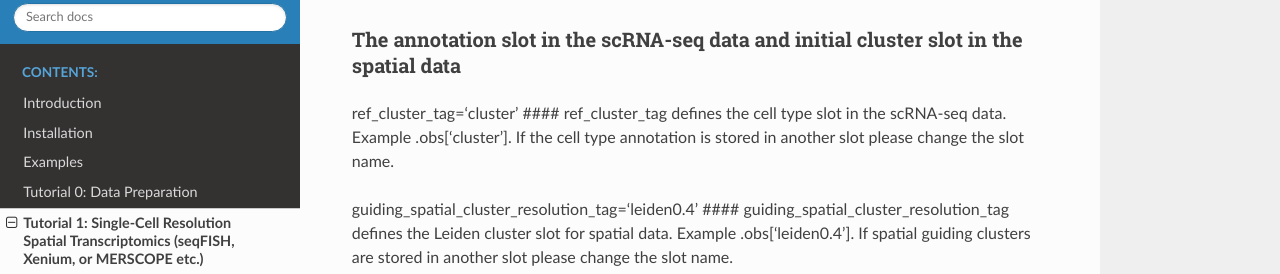
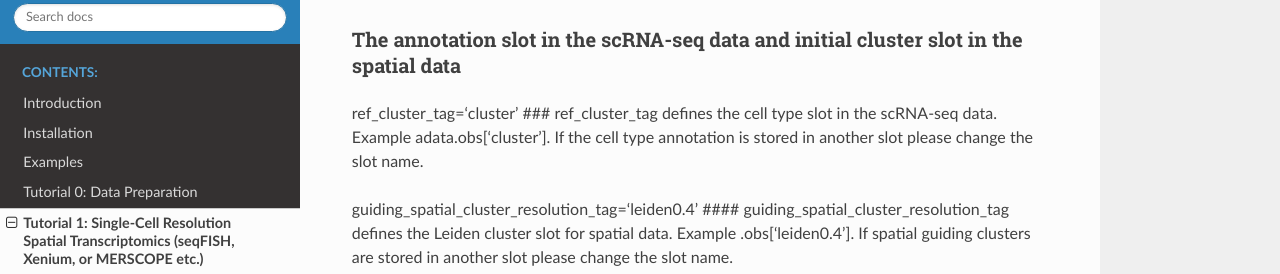
Before and after one commit to ankitbioinfo/NiCo_Documentation, a Sphinx documentation site: the page built from docs/tutorial1.rst, in a window 1280 px wide and 1400 px high, scrolled down 2771 px. Shown: the part 154-428 px from the top of the window. Built offline with Sphinx 7.4.7 and the Read the Docs theme 2.0.0, drawn with Linux system fonts in a browser that asks for light colours; some of the changed text lies outside the part shown.

Commit message:
Adding NiCo Doc

```diff
--- a/docs/tutorial1.rst
+++ b/docs/tutorial1.rst
@@ -151,8 +151,8 @@ information is independent of the resolution parameter.
 The annotation slot in the scRNA-seq data and initial cluster slot in the spatial data
 ~~~~~~~~~~~~~~~~~~~~~~~~~~~~~~~~~~~~~~~~~~~~~~~~~~~~~~~~~~~~~~~~~~~~~~~~~~~~~~~~~~~~~~
 
-ref_cluster_tag=‘cluster’ #### ref_cluster_tag defines the cell type slot
-in the scRNA-seq data. Example .obs[‘cluster’]. If the cell type annotation is stored in
+ref_cluster_tag=‘cluster’ ### ref_cluster_tag defines the cell type slot
+in the scRNA-seq data. Example adata.obs[‘cluster’]. If the cell type annotation is stored in
 another slot please change the slot name.
 
 guiding_spatial_cluster_resolution_tag=‘leiden0.4’ #### guiding_spatial_cluster_resolution_tag
```
Also changed, not shown: other parts of docs/tutorial1.rst (+0 -2 lines).
